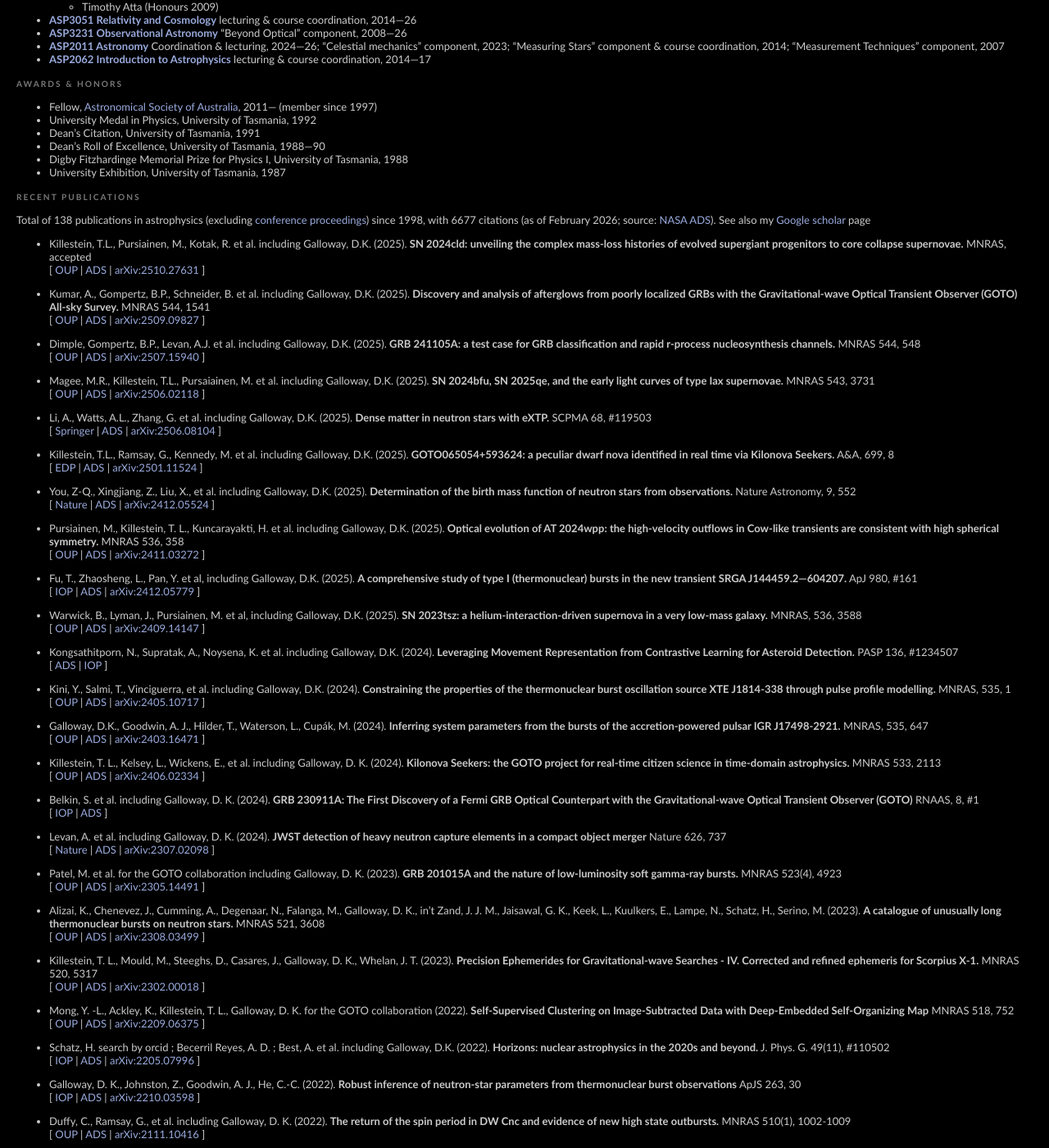
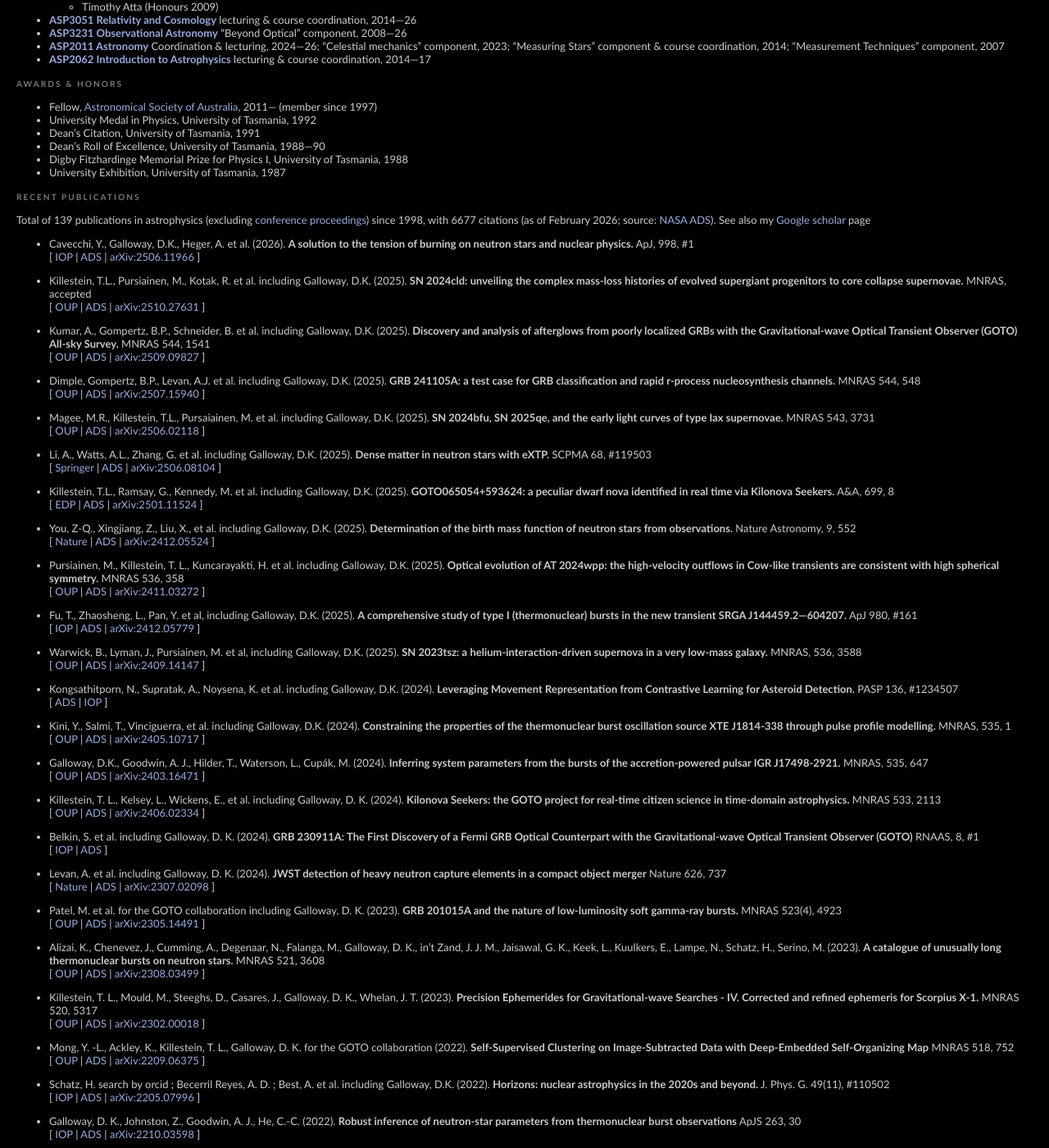
Before and after one commit to outs1der/outs1der.github.io, a Jekyll site: the page built from cv.md, in a window 1280 px wide and 1400 px high, scrolled down 1264 px. Shown: the whole window at 82% size. Built offline with Jekyll 4.4.1, drawn with Linux system fonts in a browser that asks for light colours; some of the changed text lies outside the part shown.

Commit message:
added Yuri's latest

```diff
--- a/_includes/cv.html
+++ b/_includes/cv.html
@@ -172,13 +172,16 @@ RECENT PUBLICATIONS
 <!-- Numbers below from my ADS library "Duncan K Galloway publications";
      the list below is just the most recent ones -->
 
-Total of 138 publications in astrophysics (excluding [conference
+Total of 139 publications in astrophysics (excluding [conference
 proceedings](conf.html)) since 1998, with 6677 citations (as of
 February 2026;
 source: [NASA ADS](http://www.adsabs.harvard.edu)).
 See also my [Google scholar](http://scholar.google.com.au/citations?user=ARoBNhYAAAAJ) page
 
 [//]: # (You need two spaces at the end of the line to trigger a line break)
+
+*   Cavecchi, Y., Galloway, D.K., Heger, A. et al. (2026). **A solution to the tension of burning on neutron stars and nuclear physics.** ApJ, 998, #1
+    \[ [IOP](https://doi.org/10.3847/1538-4357/ae2ff3) | [ADS](https://ui.adsabs.harvard.edu/abs/2025arXiv250611966C) | [arXiv:2506.11966](https://arxiv.org/abs/2506.11966) \]
 
 *   Killestein, T.L., Pursiainen, M., Kotak, R. et al. including Galloway, D.K. (2025). **SN 2024cld: unveiling the complex mass-loss histories of evolved supergiant progenitors to core collapse supernovae.** MNRAS, accepted
     \[ [OUP](https://academic.oup.com/mnras/advance-article/doi/10.1093/mnras/staf2261/8402921) | [ADS](https://ui.adsabs.harvard.edu/abs/2025MNRAS.tmp.2134K) | [arXiv:2510.27631](https://arxiv.org/abs/2510.27631) \]
--- a/cv.md
+++ b/cv.md
@@ -10,4 +10,4 @@ title: "Curriculum Vitæ - Duncan Galloway"
 <p><img src="images/separator.jpg" width="100%"></p>
 
 <h5>URL: http://outs1der.github.io/cv.html  <br>
-29<sup>th</sup> January 2025</h5>
+9<sup>th</sup> February 2026</h5>
```
